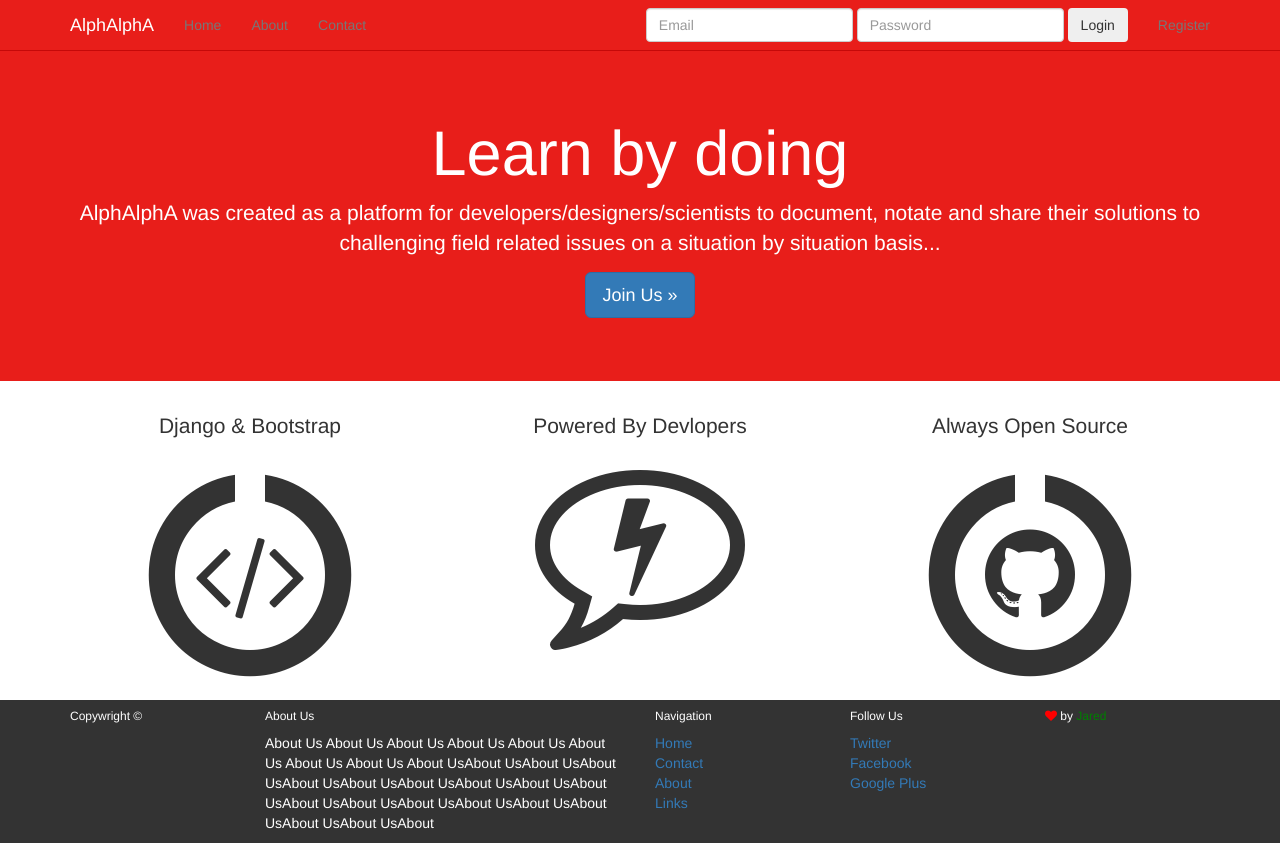
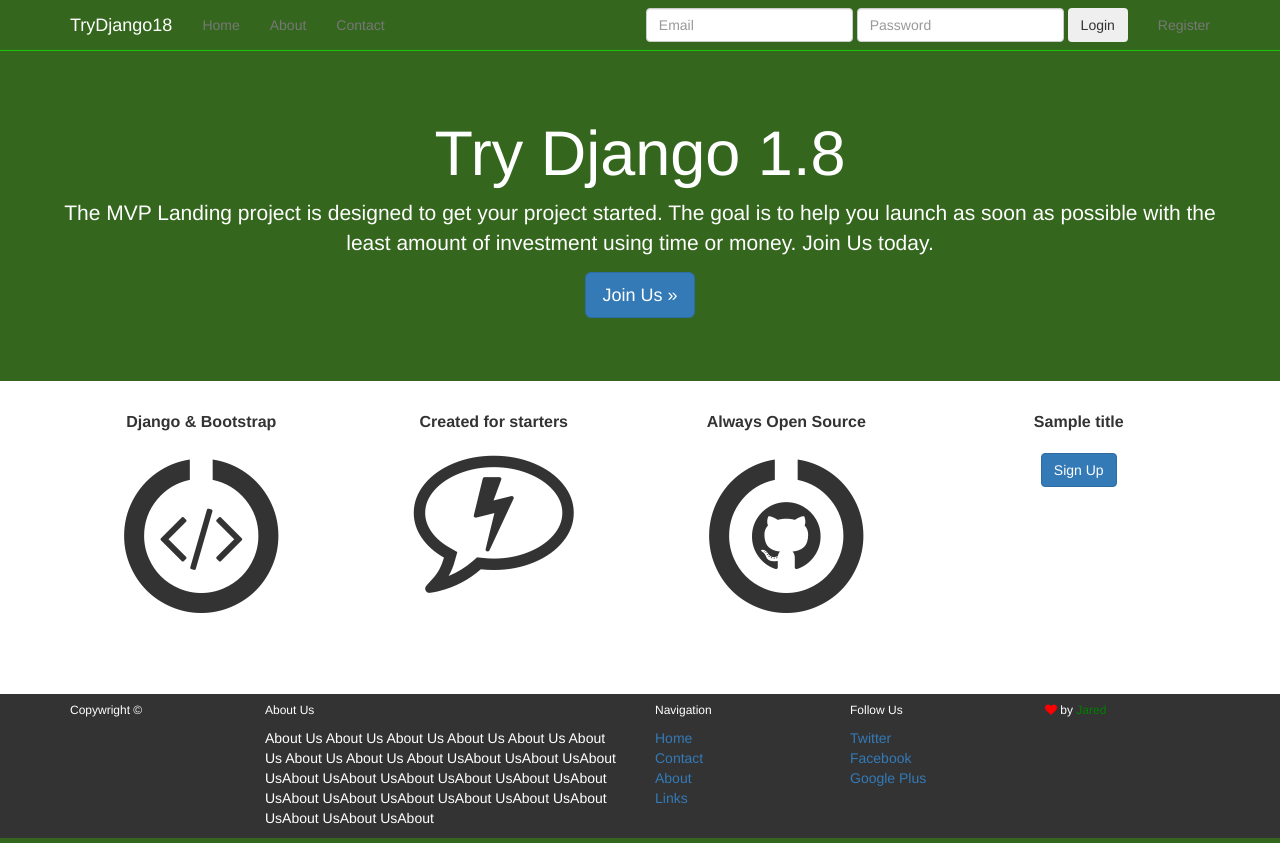
Before and after one commit to N0tY0rUzer/trydjango18, a Django app: template src/templates/home.html in a window 1280 px wide. Run offline with Django 3.2, Linux system fonts and the light colour scheme; the template is opened without the code that fills it: most values are stand-ins (such as "Sample title", 1, 10 or a date in 2020); some libraries are stand-ins or nearby versions.

Commit message:
Revert Project and Colors back to trydjango18 status

```diff
--- a/src/static_in_pro/our_static/css/custom.css
+++ b/src/static_in_pro/our_static/css/custom.css
@@ -39,10 +39,19 @@ ul.unstyled {
 }
 
 .jumbotron {
-	background-color: #E81E1A;
+	background-color: #34671D;
 	color: #fff;
 }
 
 body > div > div > div.footer > div > div > div.col-sm-4 > p {
   font-size: 12px;
 }
+
+.push {
+    margin-bottom: 5%;
+}
+
+.lead {
+    font-weight: bold;
+    font-size: 16px;
+}
--- a/src/static_in_pro/our_static/css/navbar-static-top.css
+++ b/src/static_in_pro/our_static/css/navbar-static-top.css
@@ -1,6 +1,6 @@
 .navbar-static-top {
-  background-color: #E81E1A !important;
-  border-color: #C50909 !important;
+  background-color: #34671D !important;
+  border-color: #1AC509 !important;
   margin-bottom: 0px;
 }
 
@@ -16,14 +16,14 @@
     color: #999;
 }
 .navbar-default .navbar-toggle {
-    background-color: #E81E1A !important;
-    border-color: #E81E1A !important;
+    background-color: #34671D !important;
+    border-color: #1AC509 !important;
 }
 .navbar-default .navbar-toggle:hover {
-    background-color: #999 !important;
-    border-color: #E81E1A !important;
+    background-color: #CAE0F3 !important;
+    border-color: #2DE81A !important;
 }
 
 .navbar-default .navbar-collapse, .navbar-default .navbar-form {
-    border-color: #C50909 !important;
+    border-color: #2DE81A !important;
 }
--- a/src/templates/home.html
+++ b/src/templates/home.html
@@ -7,14 +7,6 @@
 <!-- Block level context variable "super" pulls head_title content from parent document and inserts   -->
 {% block head_title %} Welcome | {{ block.super}} {% endblock %}
 
-<!-- {% block style %}
-<style>
-.navbar-static-top{
-	margin-bottom: 0px #E81E1A !important;
-}
-</style>
-{% endblock %} -->
-
 
 {% block jumbotron %}
 {% if not request.user.is_authenticated %}
@@ -23,10 +15,10 @@
 <div class="row">
 	<!-- The minimum amount the size of screen can be while still being column of 6 -->
 	<div class="text-align-center">
-		<h1>Learn by doing</h1>
-		<p class='lead text-align-center'>AlphAlphA was created as a platform for developers/designers/scientists to document, notate and share their solutions to challenging field related issues on a situation by situation basis...</p>
+		<h1>Try Django 1.8</h1>
+		<p class='lead text-align-center'>The MVP Landing project is designed to get your project started. The goal is to help you launch as soon as possible with the least amount of investment using time or money. Join Us today.</p>
 		<p>
-		<a class="btn btn-lg btn-primary" href="{% url 'registration_register' %}" role="button">Join Us &raquo;</a>
+		<a class="btn btn-lg btn-primary" href="../../components/#navbar" role="button">Join Us &raquo;</a>
 		</p>
 	</div>
 
@@ -68,21 +60,8 @@
 	<!-- E.g col-xs-3 will set the minimum amount the screen can be while still being a column of 3 to xtra small;
 	     Essentially, no matter what screen size you're on it will be a column of 3. AKA you can essentially set 'defaults' with xs -->
     <!-- pull-right compiles to float: right!important; -->
-	<!-- <div class="col-sm-3 pull-right">
-
-		<p class='lead text-align-center'>{{ title }}</p>
-
-
-		<form method='POST' action=''>{% csrf_token %}
-			{{ form|crispy }}
-
-			<input class="btn btn-primary" type='submit' value='Sign Up'/>
-
-		</form>
-
-	</div> -->
-	<div class='col-sm-4'>
-		<p class='lead text-align-center'><span>Django &amp; Bootstrap</span>
+	<div class='col-sm-3 push'>
+		<p class='lead text-align-center'>Django &amp; Bootstrap
 		<br/><br/>
 		<span class="fa-stack fa-lg fa-5x">
 			<i class="fa fa-circle-o-notch fa-stack-2x"></i>
@@ -91,16 +70,16 @@
 		</span>
 		</p>
 	</div>
-	<div class='col-sm-4'>
-		<p class='lead text-align-center'><span>Powered By Devlopers</span>
+	<div class='col-sm-3 push'>
+		<p class='lead text-align-center'>Created for starters
 		<br/>
 		<span class="fa-stack fa-lg fa-5x">
 			<i class="fa fa-comment-o fa-stack-2x"></i>
 			<i class="fa fa-bolt fa-1x"></i>
 		</p>
 	</div>
-	<div class='col-sm-4'>
-		<p class='lead text-align-center'><span>Always Open Source</span>
+	<div class='col-sm-3 push'>
+		<p class='lead text-align-center'>Always Open Source
 		<br/><br/>
 		<span class="fa-stack fa-lg fa-5x">
 			<i class="fa fa-circle-o-notch fa-stack-2x"></i>
@@ -110,7 +89,20 @@
 		</p>
 
 	</div>
+	<div class="col-sm-3 push">
 
-</div> <!-- end row -->
+		<p class='lead text-align-center'>{{ title }}</p>
+
+
+		<form class="text-align-center" method='POST' action=''>{% csrf_token %}
+			{{ form|crispy }}
+
+			<input class="btn btn-primary" type='submit' value='Sign Up'/>
+
+		</form>
+
+	</div>
+
+</div>
 {% endif %}
 {% endblock %}
--- a/src/templates/navbar.html
+++ b/src/templates/navbar.html
@@ -10,7 +10,7 @@
             <span class="icon-bar"></span>
             <span class="icon-bar"></span>
           </button>
-          <a class="navbar-brand" href="{% url 'home' %}">AlphAlphA</a>
+          <a class="navbar-brand" href="{% url 'home' %}">TryDjango18</a>
           <!-- <img src="{% static 'img/mvp_landing_logo.png' %}" />  -->
         </div>
         <div id="navbar" class="navbar-collapse collapse">
--- a/src/trydjango18/settings/base.py
+++ b/src/trydjango18/settings/base.py
@@ -92,7 +92,7 @@ DATABASES = {
     'default': {
         'ENGINE': 'django.db.backends.postgresql_psycopg2',
         'NAME': 'myproject',
-        'USER': 'jared',
+        'USER': 'myprojectuser',
         'PASSWORD': 'password',
         'HOST': 'localhost',
         'PORT': '',
```
Also changed, not shown: 1 other file.
